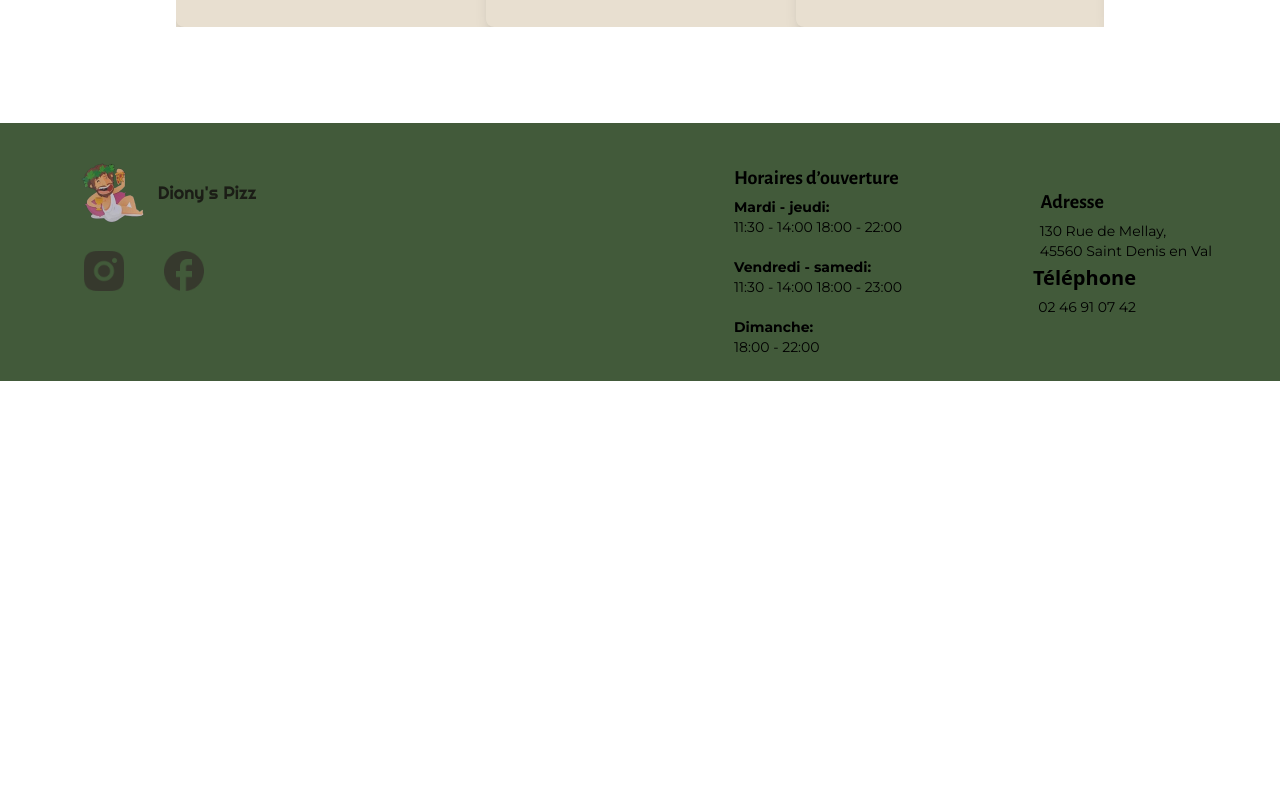
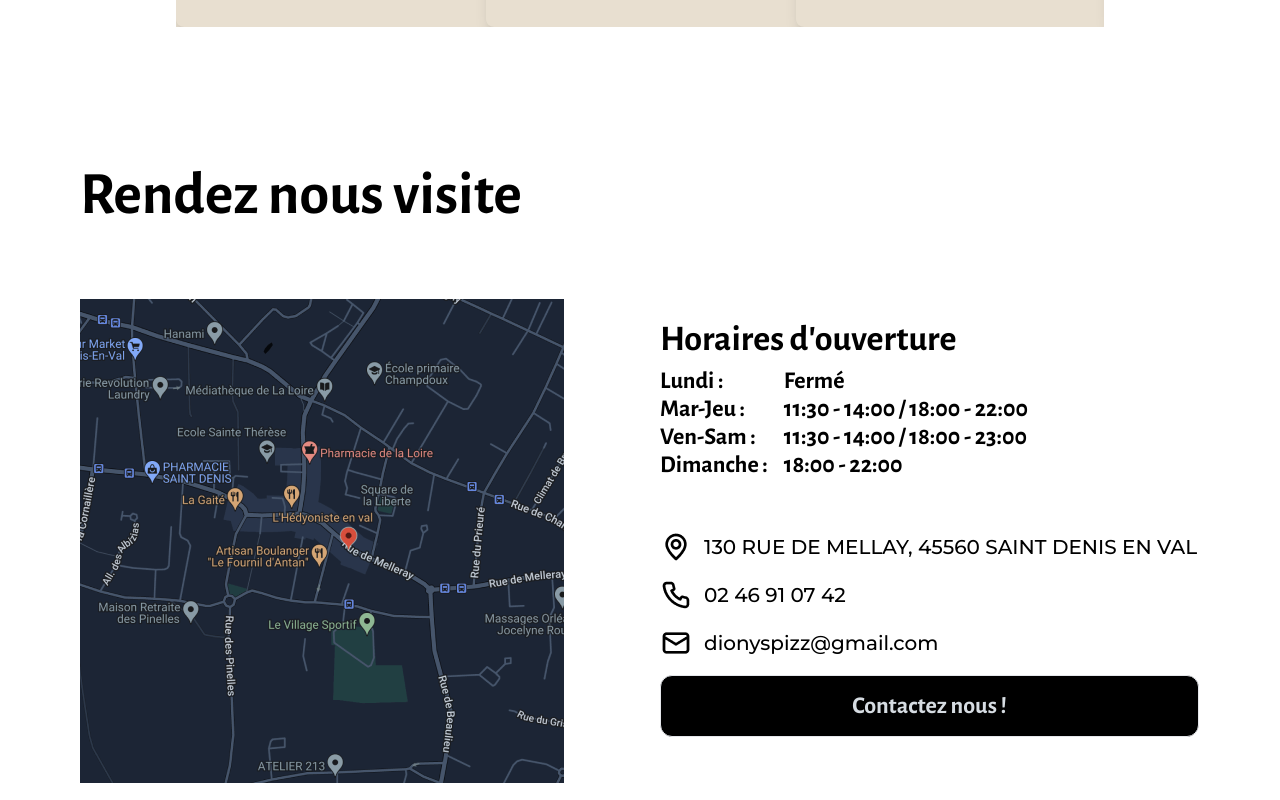
Before and after one commit to gregorischultz/dyonis-pizza, a React (Vite) app: page /Apropos in a window 1280 px wide. Shown: the part 2120-2920 px from the top of the page. Before the commit the page ends 2501 px from the top, so only its background shows below. Built offline with nearby package versions, Linux system fonts and the light colour scheme.

Commit message:
last part of the page about us made

```diff
--- a/src/componentes/Visite.jsx
+++ b/src/componentes/Visite.jsx
@@ -20,7 +20,7 @@
                         <h2 className="self-stretch text-black text-4xl font-alegreyaSans font-bold leading-[48px] break-words">Horaires d'ouverture</h2>
                         <div className="self-stretch flex justify-start items-center gap-4">
                             <p className="p1">Lundi : <br />Mar-Jeu :<br />Ven-Sam :<br />Dimanche :</p>
-                            <p className="p1">Fermé<br />11:30 - 14:00 18:00 - 22:00<br />11:30 - 14:00 18:00 - 23:00<br />18:00 - 22:00</p>
+                            <p className="p1">Fermé<br />11:30 - 14:00 / 18:00 - 22:00<br />11:30 - 14:00 / 18:00 - 23:00<br />18:00 - 22:00</p>
                         </div>
                     </div>
                     <div className="self-stretch h-32 flex flex-col justify-start items-start gap-4">
--- a/src/pages/Apropos.jsx
+++ b/src/pages/Apropos.jsx
@@ -5,6 +5,10 @@
 import emporter from '../assets/emporte.png';
 import evenements from '../assets/evenements.png';
 import terrasse from '../assets/terrasse.png';
+import map from '../assets/map.png';
+import message from '../assets/message.png';
+import location from '../assets/location.png';
+import call from '../assets/call.png';
 
 import Carousel from '../componentes/Carousel.jsx';
 
@@ -66,6 +70,46 @@
           <Carousel />
         </div>
       </div>
+      <div className="w-full h-full pt-10 pb-20 px-20 flex flex-col justify-start items-start gap-[72px]">
+            <h1 className="text-black self-stretch text-6xl  font-alegreyaSans font-bold leading-[64px] break-words">Rendez nous visite</h1>
+            <div className="self-stretch flex justify-start items-start gap-24">
+                <div className="flex justify-end items-center">
+                    <img src={map} alt="Carte" />
+                </div>
+                <div className="w-[539px] py-4 flex flex-col justify-start items-start gap-10">
+                    <div className="self-stretch h-44 flex flex-col justify-start items-start gap-1">
+                        <h2 className="self-stretch text-black text-4xl font-alegreyaSans font-bold leading-[48px] break-words">Horaires d'ouverture</h2>
+                        <div className="self-stretch flex justify-start items-center gap-4">
+                            <p className="p1">Lundi : <br />Mar-Jeu :<br />Ven-Sam :<br />Dimanche :</p>
+                            <p className="p1">Fermé<br />11:30 - 14:00 / 18:00 - 22:00<br />11:30 - 14:00 / 18:00 - 23:00<br />18:00 - 22:00</p>
+                        </div>
+                    </div>
+                    <div className="self-stretch h-32 flex flex-col justify-start items-start gap-4">
+                        <div className="div-icons">
+                            <div>
+                                <img src={location} alt="Localization" />
+                            </div>
+                            <p className="p2">130 RUE DE MELLAY, 45560 SAINT DENIS EN VAL</p>
+                        </div>
+                        <div className="div-icons">
+                            <div>
+                                <img src={call} alt="Telephone" />
+                            </div>
+                            <p className="p2">02 46 91 07 42</p>
+                        </div>
+                        <div className="div-icons">
+                            <div>
+                                <img src={message} alt="E-mail" />
+                            </div>
+                            <p className="p2">dionyspizz@gmail.com</p>
+                        </div>
+                        <div className="self-stretch px-10 py-4 bg-black rounded-xl border flex justify-center items-center">
+                            <button className="text-[#D6DCE2] text-2xl font-alegreyaSans font-bold leading-7 break-words">Contactez nous !</button>
+                        </div>
+                    </div>
+                </div>
+            </div>
+        </div>
     </div>
 
   );
```
